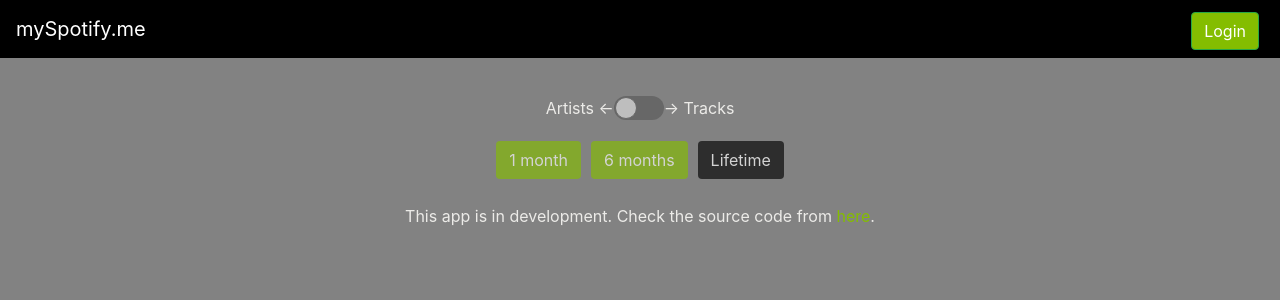
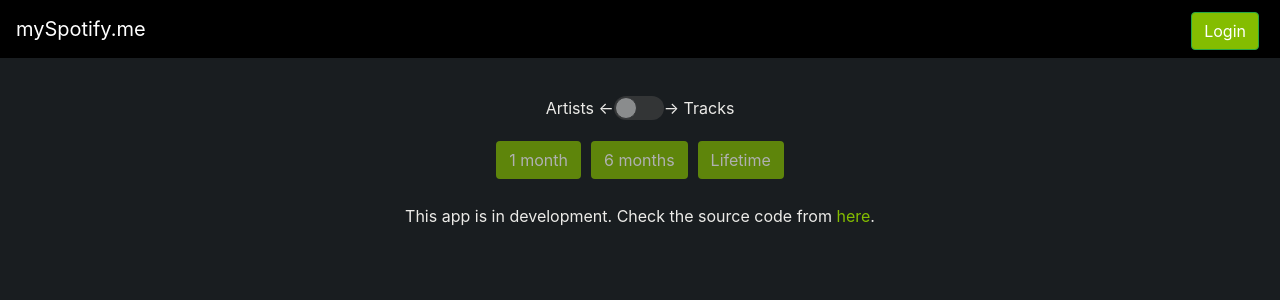
Before and after one commit to gokhj/mySpotify.me, a React (Create React App) app: page / in a window 1280 px wide. Shown: the top 300 px of the page. Built offline with nearby package versions, Linux system fonts and the light colour scheme.

Commit message:
Cosmetical change on selection buttons

```diff
--- a/public/index.html
+++ b/public/index.html
@@ -26,7 +26,7 @@
     -->
     <title>mySpotify.me</title>
   </head>
-  <body style="background-color: #828282;">
+  <body style="background-color: #191d20;">
     <noscript>You need to enable JavaScript to run this app.</noscript>
     <div id="root"></div>
   </body>
--- a/src/App.css
+++ b/src/App.css
@@ -1,3 +1,7 @@
+.controls {
+  /* background-color: black; */
+}
+
 .artist-track-toggle {
   padding-top: 5%;
   display: inline flex;
--- a/src/App.js
+++ b/src/App.js
@@ -41,6 +41,9 @@ class App extends React.Component {
   }
   // deciding logic for the toggle
   artistOrTrack() {
+    if (!this.state.time_range) {
+      this.setState({ time_range: 'long_term' });
+    }
       if (this.state.artistOrTrack) {
         this.setState({ artistOrTrack: false });
       } else {
@@ -92,7 +95,7 @@ class App extends React.Component {
       button1 += ' active-button';
     } else if(this.state.time_range === 'medium_term') {
       button2 += ' active-button';
-    } else {
+    } else if(this.state.time_range === 'long_term') {
       button3 += ' active-button';
     }
 
@@ -104,6 +107,7 @@ class App extends React.Component {
         </nav>
         <div className="myContainer">
           <div className="container">
+            <div className="controls">
             <div className="artist-track-toggle">
               <p>Artists &larr; </p>
               <label>
@@ -122,6 +126,7 @@ class App extends React.Component {
               <button className={button3} onClick={this.checkLongTerm} disabled={!this.state.loggedIn}>Lifetime</button>
             </div>
           </div>
+          </div>
           <Results results={this.state.results} />
         </div>
       </div>
```
